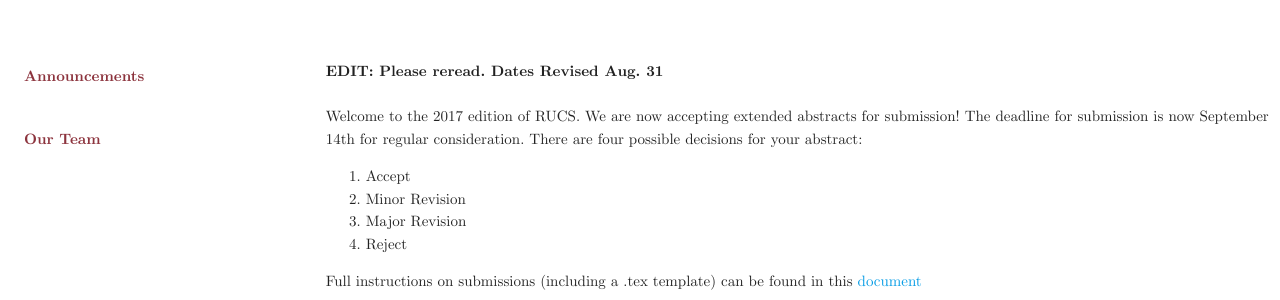
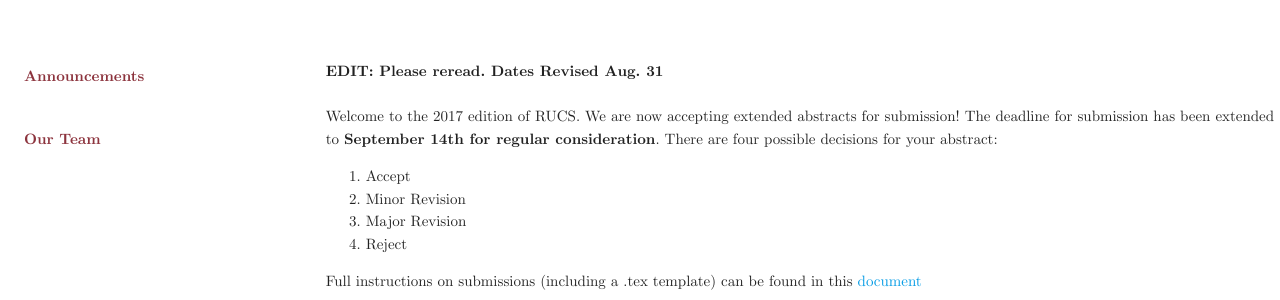
Before and after one commit to rucs-uoft/rucs-uoft.github.io, a Jekyll site: the page built from index.html, in a window 1280 px wide. Shown: the part 933-1233 px from the top of the page. Built offline with Jekyll 4.4.1, drawn with Linux system fonts in a browser that asks for light colours; nearby versions of some CDN libraries.

Commit message:
fix formatting

```diff
--- a/_includes/news.html
+++ b/_includes/news.html
@@ -4,7 +4,7 @@
 
     Dates Revised Aug. 31 </b> <br/> <br/>
 
-Welcome to the 2017 edition of RUCS. We are now accepting extended abstracts for submission! The deadline for submission is now September 14th  for regular consideration</b>. There are four possible decisions for your abstract:
+Welcome to the 2017 edition of RUCS. We are now accepting extended abstracts for submission! The deadline for submission has been extended to <b> September 14th  for regular consideration</b>. There are four possible decisions for your abstract:
 
     <ol>
     <li>
```
